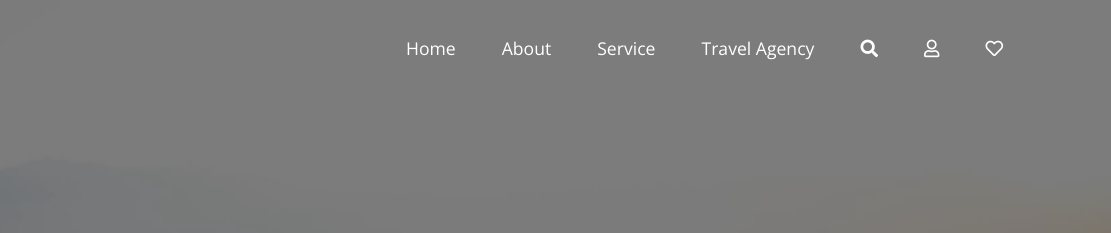
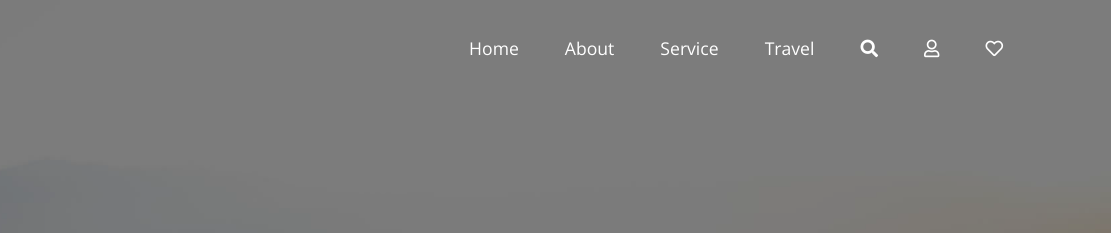
Before and after one commit to BhandariG29/team-condellera, a plain HTML site: page index.html in a window 1280 px wide. Shown: the top 233 px of the page, 169-1280 px from the left. Drawn offline with nearby package versions, Linux system fonts and the light colour scheme; files that its build step writes are made by us from their sources; files whose address does not match are found by name.

Commit message:
Add files via upload
additional commit

```diff
--- a/index.html
+++ b/index.html
@@ -30,7 +30,7 @@
                             <a class="nav-link" href="#service">Service</a>
                         </li>
                         <li class="nav-item">
-                            <a class="nav-link" href="#agency">Travel Agency</a>
+                            <a class="nav-link" href="#agency">Travel</a>
                         </li>
                         <li class="nav-item .search-container">
                             <a class="nav-link search" href="#"><i class="fas fa-search"></i></a>
```
